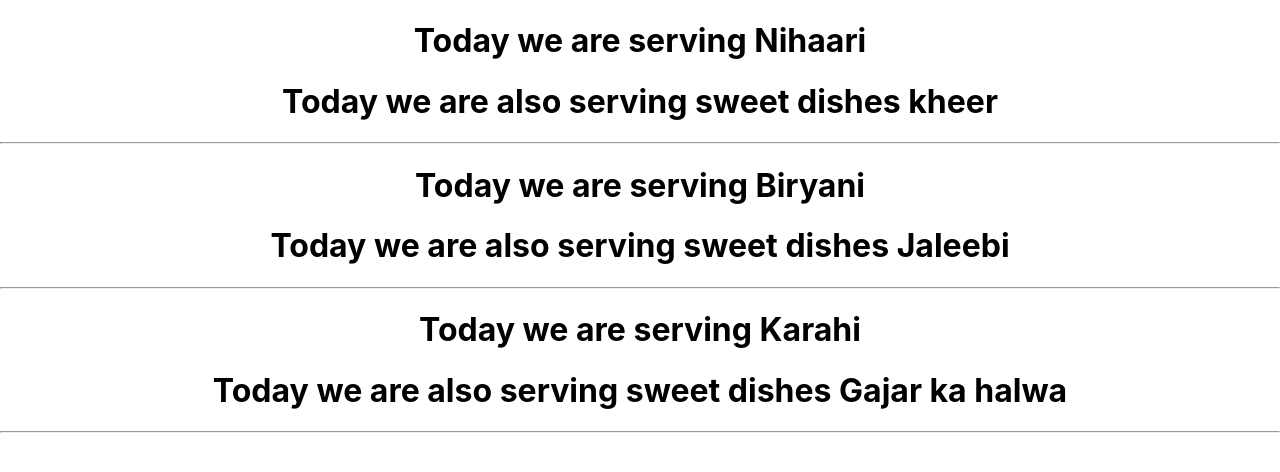
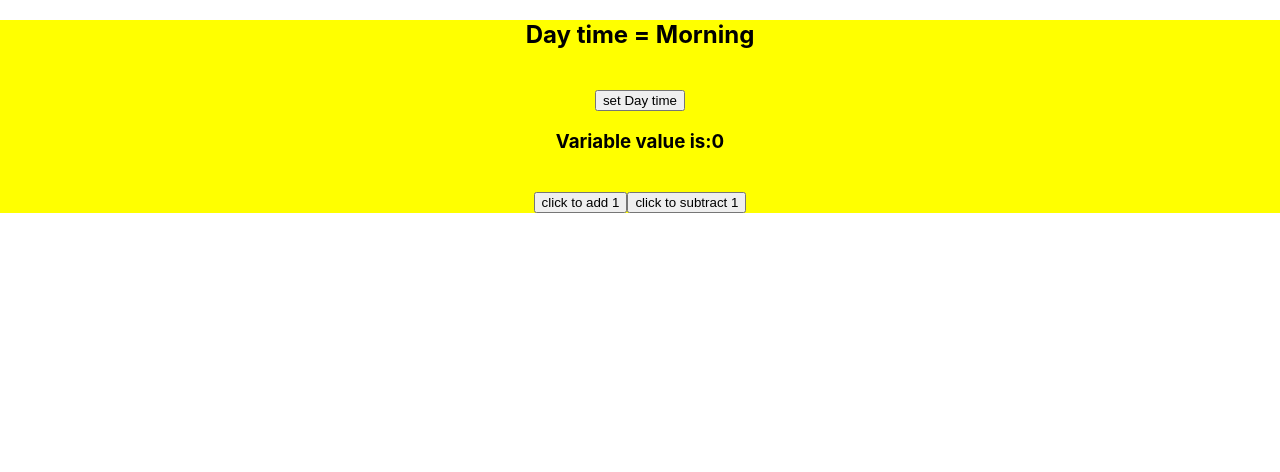
Before and after one commit to burhan-maliksher/class3-v1-app, a React (Create React App) app: page / in a window 1280 px wide. Shown: the top 472 px of the page. Built offline with nearby package versions, Linux system fonts and the light colour scheme.

Commit message:
class 4 complete code

```diff
--- a/src/App.css
+++ b/src/App.css
@@ -1,38 +1,9 @@
 .App {
   text-align: center;
 }
-
-.App-logo {
-  height: 40vmin;
-  pointer-events: none;
+.daylight{
+  background-color: yellow;
 }
-
-@media (prefers-reduced-motion: no-preference) {
-  .App-logo {
-    animation: App-logo-spin infinite 20s linear;
-  }
+.night{
+  background-color: gray;
 }
-
-.App-header {
-  background-color: #282c34;
-  min-height: 100vh;
-  display: flex;
-  flex-direction: column;
-  align-items: center;
-  justify-content: center;
-  font-size: calc(10px + 2vmin);
-  color: white;
-}
-
-.App-link {
-  color: #61dafb;
-}
-
-@keyframes App-logo-spin {
-  from {
-    transform: rotate(0deg);
-  }
-  to {
-    transform: rotate(360deg);
-  }
-}
--- a/src/App.js
+++ b/src/App.js
@@ -1,18 +1,42 @@
-import React from 'react';
+import React,{useState} from 'react';
+import {Message} from './Message.js';
 import './App.css';
 import Dinner from './dinner.js';
 
 function App() {
+  // using useState hook
+  // hooks are only used in function not in classes
+  let [count,setCount]=useState(0)
+  // useState value can be of any type ex:useState{true} for boolean etc
+  let [isMorning, setMorning]=useState(true)
   return (
-    <div className='App'>
-      <Dinner dishName="Nihaari"  sweetDish="kheer"/>
-      <hr/>
-      <Dinner dishName="Biryani"  sweetDish="Jaleebi"/>
-      <hr/>
-      <Dinner dishName="Karahi"  sweetDish="Gajar ka halwa"/>
-      <hr/>
+    // in line 14 we use backtick which allows to use miltiple line string
+    <div className={`App ${isMorning ? 'daylight': 'night'}`}>
+      {/* using ternary operator an alternative to if else or switch statement */}
+      <h2>Day time = {isMorning ? 'Morning': 'Night'}</h2>
+      <br/>
+      <button onClick={()=> setMorning(!isMorning) }>
+        set Day time
+      </button>
+      <br/>
+      {/* using props instead of h3 used in line no 21 */}
+      <Message Counter={count} />
+      {/*
+      <h3>variable value is :{count}</h3> */
+      }
+      <br/>
+      {/* using ascronyse funtion{functions without any name} on onClick */}
+
+      <button onClick={()=> setCount(++count)}>
+        click to add 1
+      </button>
+
+      <button onClick={ ()=> setCount(--count)}>
+        click to subtract 1
+      </button>
     </div>
   );
 }
-
+// default export allows to import that function with any name ex:App or App1 etc.
+// but expot allows to import with that spacific fuction name with {} on the both sides ex:{App}
 export default App;
--- /dev/null
+++ b/src/Message.js
@@ -0,0 +1,13 @@
+import React from 'react';
+// using props
+ export function Message(props){
+    return (
+        <div>
+            <h3> Variable value is:{props.Counter}</h3>
+        </div>
+    )
+}
+// export Message;
+// export method on line 10 does not work here
+// only export default Message will
+//  for eport to work use it as on lie 3
--- a/src/dinner.js
+++ b/src/dinner.js
@@ -1,5 +1,5 @@
 import React from 'react';
-
+// using props
 function Dinner (props){
     return(
         <div>
```
